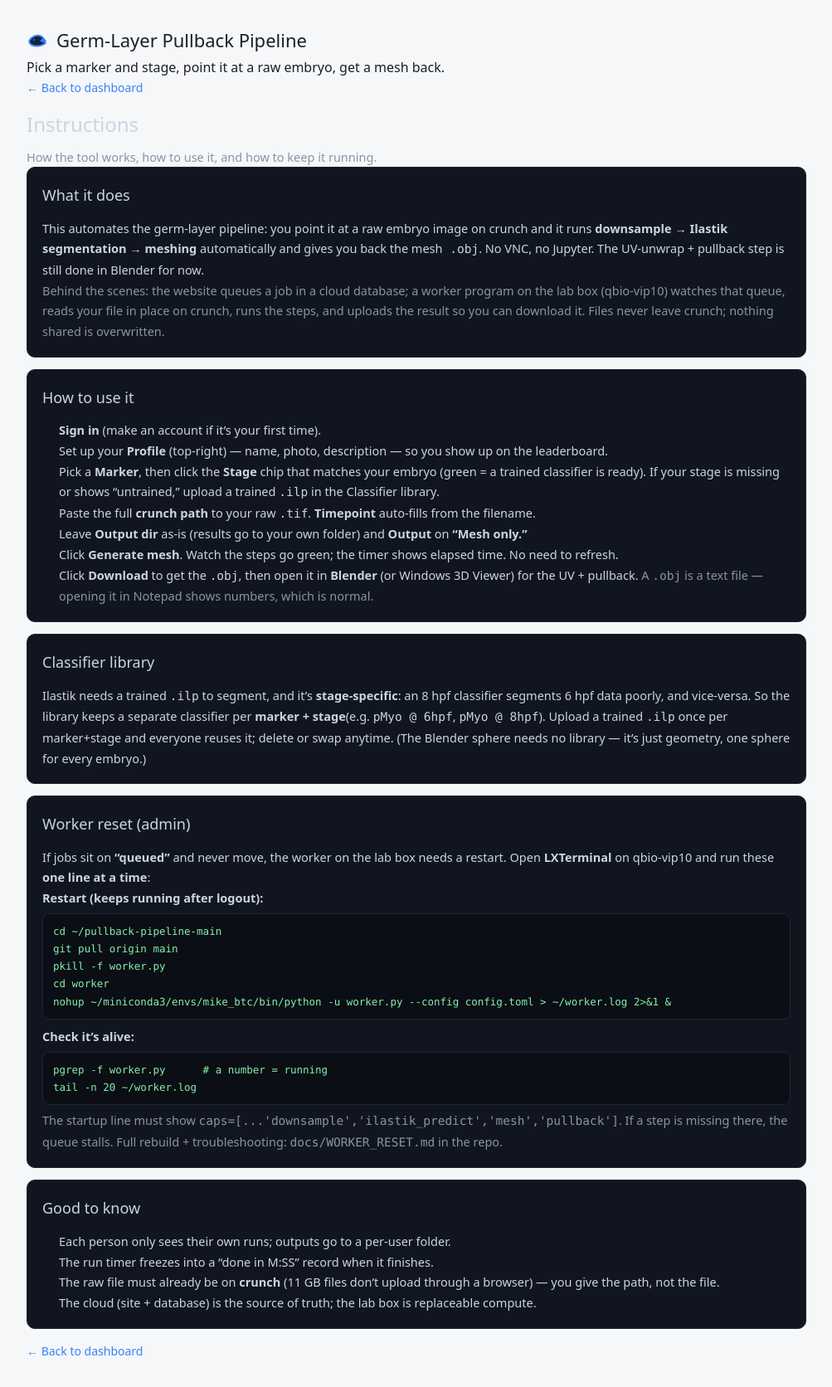
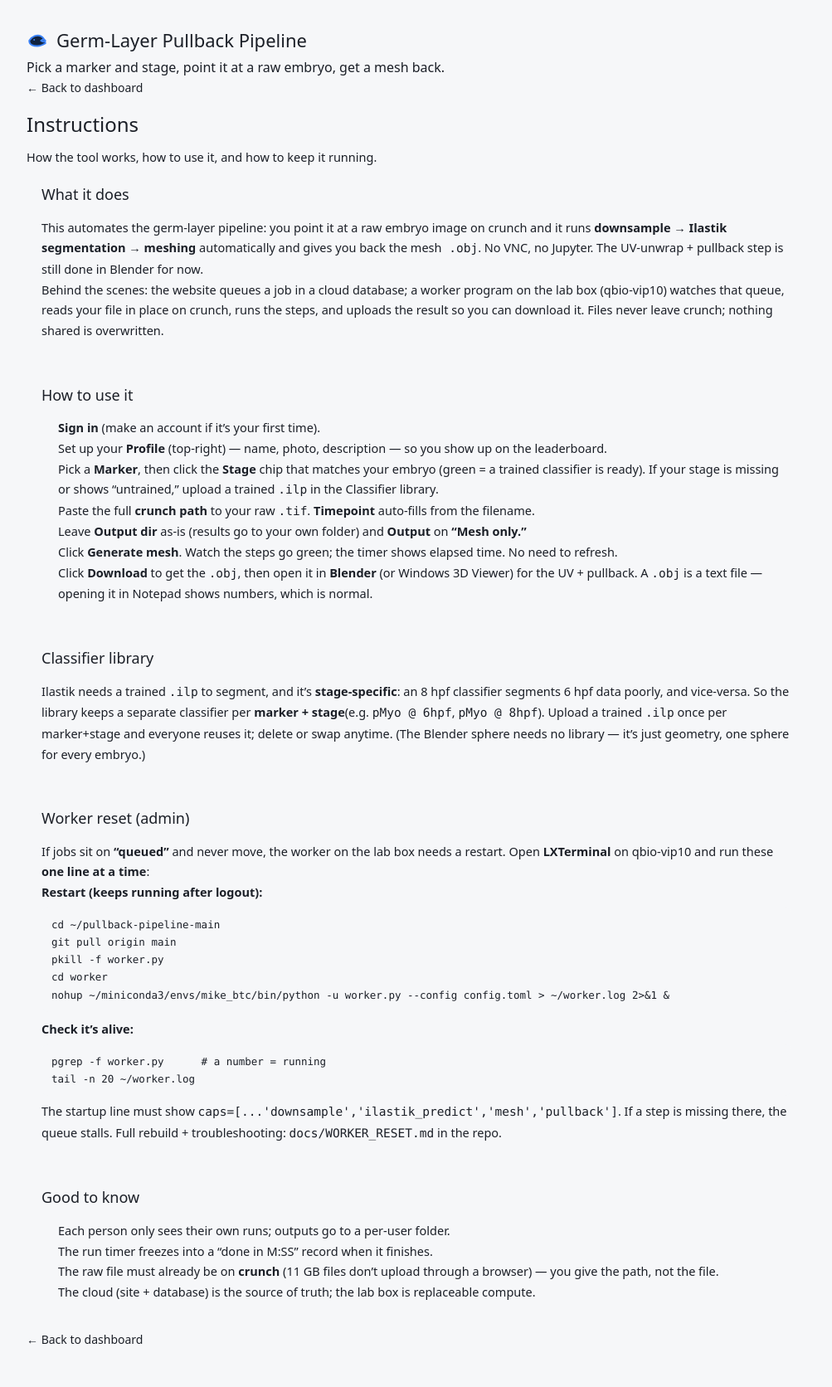
Before and after one commit to mikezhang666128-beep/pullback-pipeline, a Next.js app in the folder web/: page /guide in a window 1280 px wide. Shown: the whole page at 83% size, without its empty margins (138-1141 px from the left). Built offline with nearby package versions, Linux system fonts and the light colour scheme.

Commit message:
Convert guide page to light-mode tokens

```diff
--- a/web/app/guide/page.tsx
+++ b/web/app/guide/page.tsx
@@ -1,12 +1,12 @@
-const card: React.CSSProperties = { border: "1px solid #1f2633", borderRadius: 10, padding: 18, marginBottom: 14, background: "#11151f" };
-const pre: React.CSSProperties = { background: "#0b0e14", border: "1px solid #1f2633", borderRadius: 8, padding: "10px 12px", overflowX: "auto", fontSize: 12.5, color: "#86efac", whiteSpace: "pre", margin: "6px 0" };
+const card: React.CSSProperties = { border: "1px solid var(--color-line)", borderRadius: 10, padding: 18, marginBottom: 14, background: "var(--color-surface)" };
+const pre: React.CSSProperties = { background: "var(--color-base)", border: "1px solid var(--color-line)", borderRadius: 8, padding: "10px 12px", overflowX: "auto", fontSize: 12.5, color: "var(--color-foreground)", whiteSpace: "pre", margin: "6px 0" };
 const h2: React.CSSProperties = { fontSize: 18, margin: "0 0 12px" };
-const dim: React.CSSProperties = { color: "#8a93a6" };
+const dim: React.CSSProperties = { color: "var(--color-muted)" };
 
 export default function Guide() {
   return (
-    <div style={{ lineHeight: 1.7, fontSize: 14.5, color: "#cbd5e1" }}>
-      <a href="/" style={{ color: "#3b82f6", textDecoration: "none", fontSize: 14 }}>&larr; Back to dashboard</a>
+    <div style={{ lineHeight: 1.7, fontSize: 14.5, color: "var(--color-foreground)" }}>
+      <a href="/" style={{ color: "var(--color-accent)", textDecoration: "none", fontSize: 14 }}>&larr; Back to dashboard</a>
       <h1 style={{ fontSize: 24, margin: "12px 0 6px" }}>Instructions</h1>
       <p style={dim}>How the tool works, how to use it, and how to keep it running.</p>
 
@@ -70,7 +70,7 @@ tail -n 20 ~/worker.log`}</pre>
         </ul>
       </div>
 
-      <a href="/" style={{ color: "#3b82f6", textDecoration: "none", fontSize: 14 }}>&larr; Back to dashboard</a>
+      <a href="/" style={{ color: "var(--color-accent)", textDecoration: "none", fontSize: 14 }}>&larr; Back to dashboard</a>
     </div>
   );
 }
```
